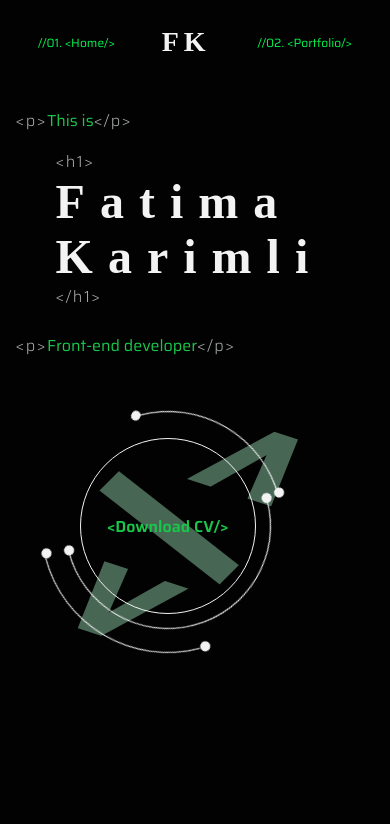
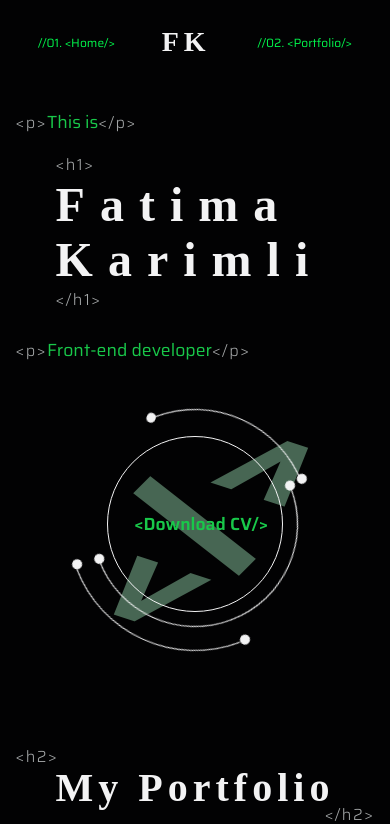
Before and after one commit to Kerimli98/FatimaKarimli, a React (Create React App) app: page / in a window 390 px wide. Shown: the top 824 px of the page. Built offline with nearby package versions, Linux system fonts and the light colour scheme; a web font is replaced by a local one.

Commit message:
heading responsiveness

```diff
--- a/src/styles/abstracts/_mixins.scss
+++ b/src/styles/abstracts/_mixins.scss
@@ -3,7 +3,7 @@
         @media only screen and (max-width: 37.5em) { @content };    //600px
     }
     @if $breakpoint == tab-port {
-        @media only screen and (max-width: 56.25em) { @content };     //900px
+        @media only screen and (max-width: 62.5em) { @content };     //900px
     }
     @if $breakpoint == tab-land {
         @media only screen and (max-width: 75em) { @content };    //1200px
--- a/src/styles/abstracts/_utilities.scss
+++ b/src/styles/abstracts/_utilities.scss
@@ -1,5 +1,6 @@
 .green-text {
   color: $color-green-light-2;
+  font-size: 2.2rem;
 }
 .mt {
   margin-top: 3rem;
@@ -13,3 +14,13 @@
   top: 50%;
   width: 100%;
 }
+.tags.positioned-top {
+  position: absolute;
+  top: -2.5rem;
+  left: -5rem;
+}
+.tags.positioned-bottom {
+  position: absolute;
+  right: -5rem;
+  bottom: -2rem;
+}
--- a/src/styles/base/_base.scss
+++ b/src/styles/base/_base.scss
@@ -20,7 +20,7 @@ html {
   }
 
   @include respond(tab-port) {
-    // width < 900?
+    // width < 1000?
     font-size: 50%; //1 rem = 8px, 8/16 = 50%
   }
 
--- a/src/styles/components/_about.scss
+++ b/src/styles/components/_about.scss
@@ -65,8 +65,10 @@
     width: 82%;
     margin: 0 auto;
     display: grid;
-    gap: 8rem;
-    grid-template-columns: repeat(auto-fit, minmax(50rem, max-content));
+    justify-items: center;
+    align-items: center;
+    gap: 4rem;
+    grid-template-columns: repeat(auto-fit, minmax(30rem, max-content));
   }
   &__left {
     display: flex;
@@ -250,10 +252,14 @@
   font-weight: 300;
 }
 
-@media screen and (max-width: 1180px) {
+@media screen and (max-width: 900px) {
   .about {
+    padding: 0 0 15rem 0;
     .curvy-line {
       display: none;
+    }
+    &__name {
+      font-size: 10rem;
     }
   }
 }
@@ -262,16 +268,19 @@
   .about {
     &__container {
       width: 85%;
-      gap: 10rem;
+      display: flex;
+      justify-content: center;
+      align-items: center;
+      flex-direction: column;
     }
 
     &__name {
-      font-size: 10rem;
+      font-size: 14rem;
     }
     &__right {
-      justify-content: flex-start;
-      .outer-circle {
-        margin-left: 8rem;
+      margin-top: 5rem;
+      .scewed-tag {
+        font-size: 34rem;
       }
     }
   }
@@ -282,7 +291,19 @@
       width: 92%;
     }
     &__name {
-      font-size: 6rem;
+      font-size: 10rem;
     }
   }
 }
+@media screen and (max-width: 424px) {
+  .about {
+    &__name {
+      font-size: 6rem;
+    }
+    &__right {
+      .scewed-tag {
+        font-size: 22rem;
+      }
+    }
+  }
+}
--- a/src/styles/components/_slider.scss
+++ b/src/styles/components/_slider.scss
@@ -142,16 +142,7 @@
     }
   }
 }
-.tags.positioned-top {
-  position: absolute;
-  top: -2.5rem;
-  left: -5rem;
-}
-.tags.positioned-bottom {
-  position: absolute;
-  right: -5rem;
-  bottom: -2rem;
-}
+
 input[type="range"] {
   display: none;
 }
```
Also changed, not shown: src/styles/components/_contact.scss (+2 -12 lines).
